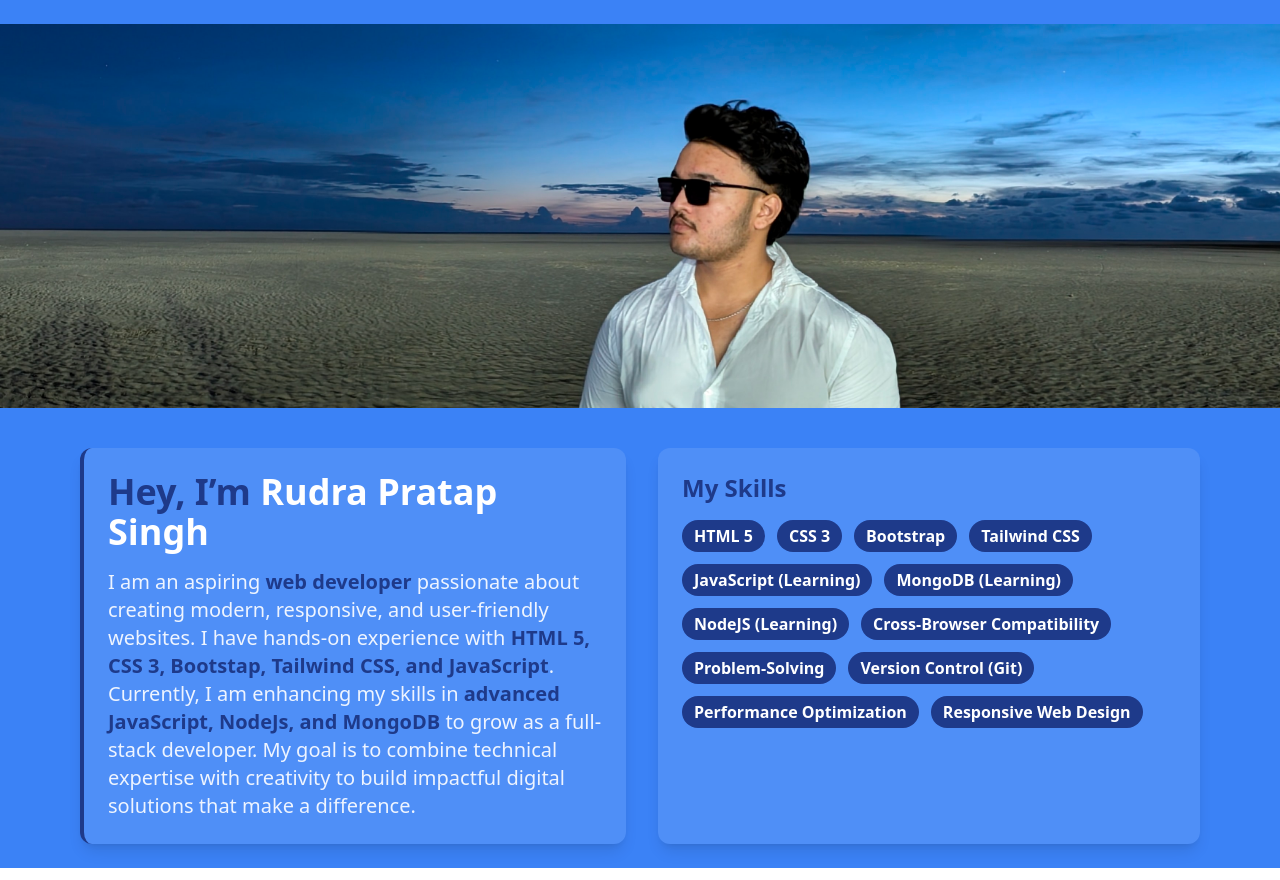
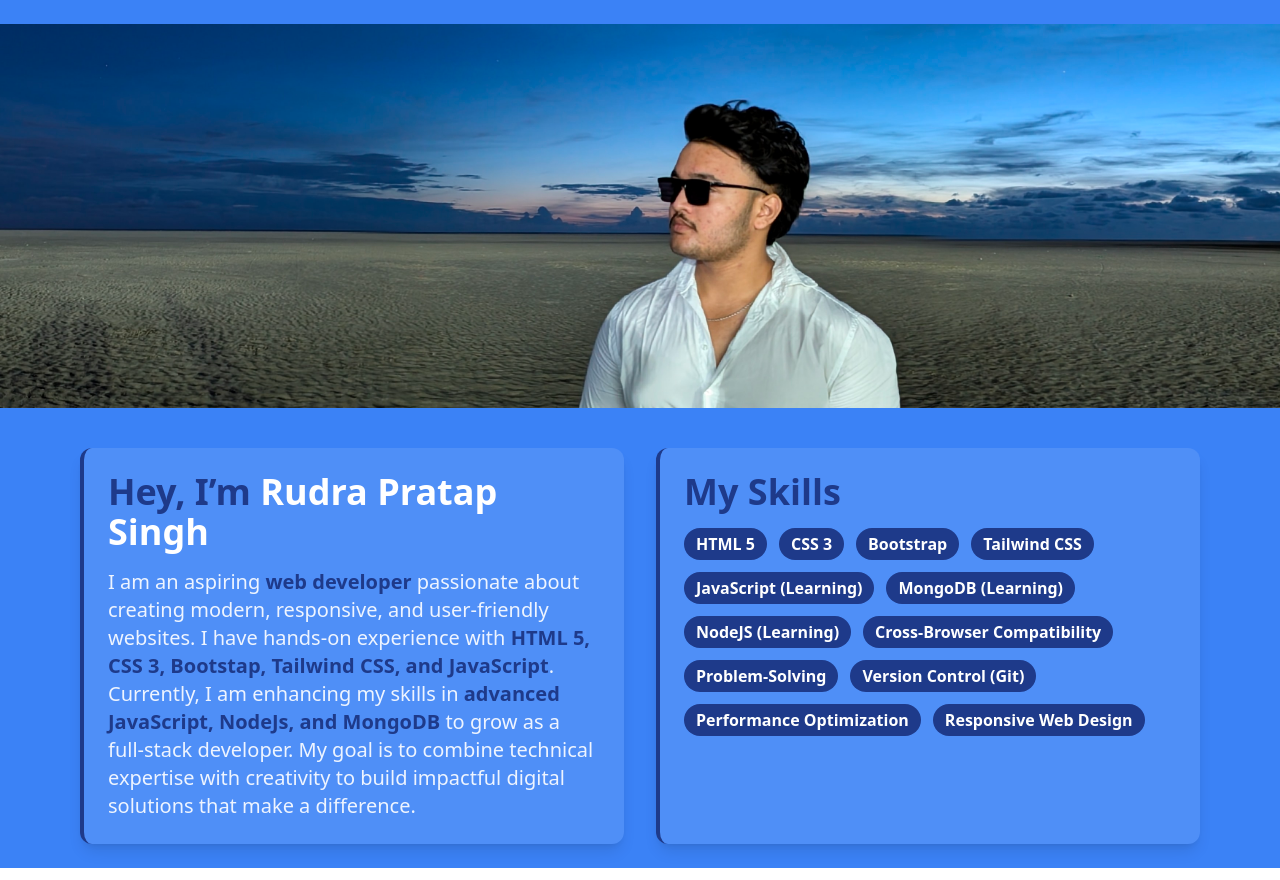
Before and after one commit to beassssst/My-Portfolio, a website: page index.html in a window 1280 px wide. Shown: the part 72-952 px from the top of the page. Drawn offline with nearby package versions, Linux system fonts and the light colour scheme.

Commit message:
index.html

```diff
--- a/index.html
+++ b/index.html
@@ -22,7 +22,7 @@
     <!-- Navbar Links -->
     <nav id="menu" class="hidden lg:flex lg:flex-row lg:items-center lg:space-x-6 text-lg absolute lg:static right-5 top-16 bg-blue-600 lg:bg-transparent p-4 lg:p-0 rounded-lg lg:rounded-none shadow-lg lg:shadow-none w-48 lg:w-auto">
       <ul class="flex flex-col lg:flex-row space-y-3 lg:space-y-0 lg:space-x-6 text-left">
-        <li><a href="./CV (2).png" target="_blank" class="hover:scale-110 transition block">My Resume</a></li>
+        <li><a href="./CV (2).png" class="hover:scale-110 transition block">My Resume</a></li>
         <li><a href="tel:+91-9354089730" class="hover:scale-110 transition block">📞</a></li>
         <li><a href="mailto:irudrapratapsingh2803@gmail.com" class="hover:scale-110 transition block">📧</a></li>
         <li>
@@ -54,8 +54,8 @@
       </div>
 
       <!-- Right: Skills -->
-      <div class="bg-white bg-opacity-10 p-6 rounded-xl shadow-lg flex-1">
-        <h3 class="text-2xl font-bold text-blue-900 mb-4">My Skills</h3>
+      <div class="bg-white bg-opacity-10 p-6 rounded-xl shadow-lg flex-1 border-l-4 border-blue-900">
+        <h3 class="text-3xl md:text-4xl font-bold text-blue-900 mb-4">My Skills</h3>
         <div class="flex flex-wrap gap-3">
           <span class="bg-blue-900 text-white px-3 py-1 rounded-full font-semibold">HTML 5</span>
           <span class="bg-blue-900 text-white px-3 py-1 rounded-full font-semibold">CSS 3</span>
```
